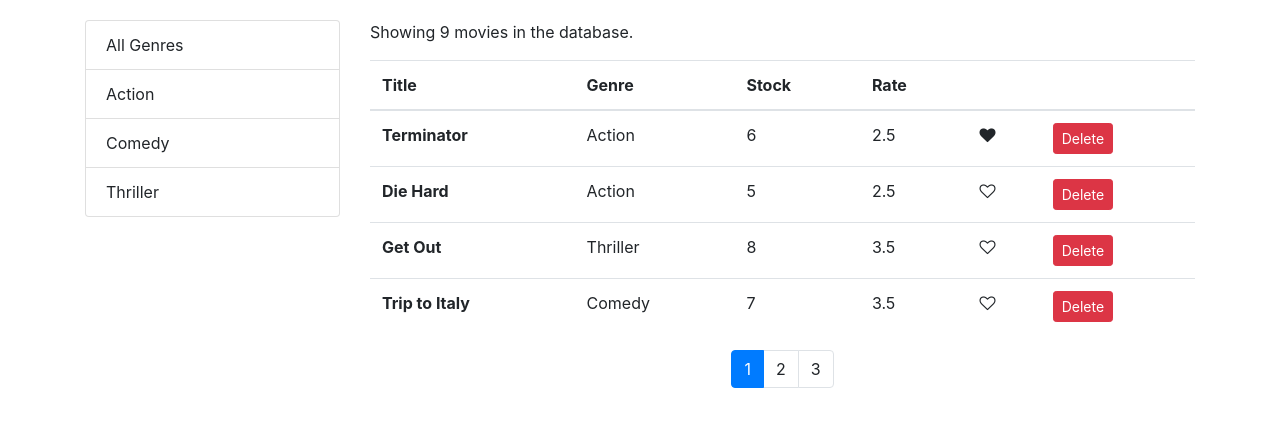
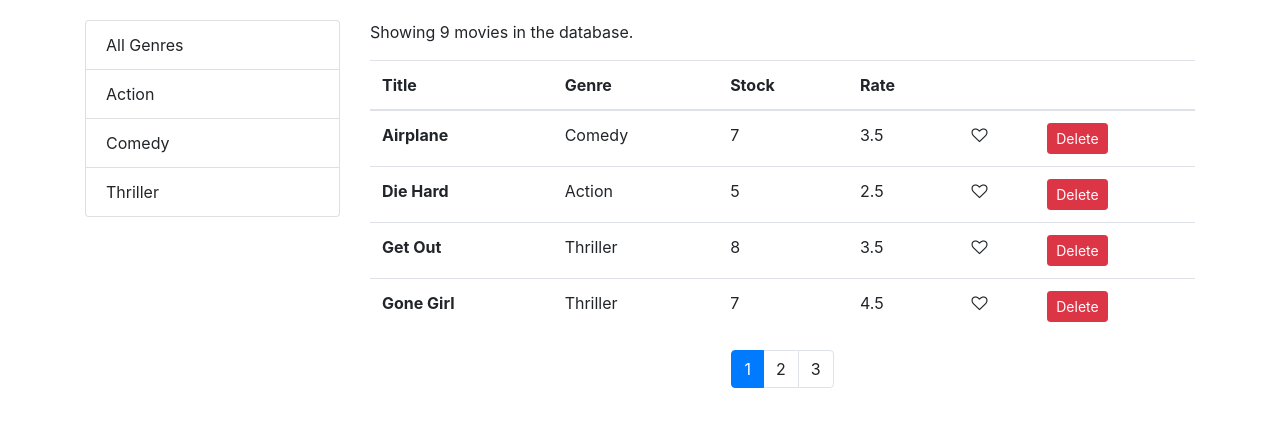
Before and after one commit to Leith-Gharbi/Vidly-app-react, a React (Create React App) app: page / in a window 1280 px wide. Shown: the top 426 px of the page. Built offline with nearby package versions, Linux system fonts and the light colour scheme.

Commit message:
17- Sorting- Implementing Sorting

```diff
--- a/src/components/movies.jsx
+++ b/src/components/movies.jsx
@@ -6,7 +6,7 @@
 import { paginate } from '../utils/paginate';
 import ListGroup from './common/listGroup';
 import { getGenres } from '../services/fakeGenreService';
-import { property } from 'lodash';
+import _ from 'lodash';
 
 class Movies extends Component {
   state = {
@@ -14,9 +14,10 @@
     genres: [],
     currentPage: 1,
     pageSize: 4,
+    sortColumn: { path: 'title', order: 'asc' },
   };
   componentDidMount() {
-    const genres = [{ _id:"", name: "All Genres" }, ...getGenres()];
+    const genres = [{ _id: '', name: 'All Genres' }, ...getGenres()];
     this.setState({ movies: movieServices.getMovies(), genres });
   }
 
@@ -27,17 +28,20 @@
       pageSize,
       currentPage,
       selectedGenre,
+      sortColumn,
       movies: allMovies,
     } = this.state;
 
     if (count === 0) return <p>There are no movies in the database</p>;
-
+    // Filtring With selected Genre
     const filtered =
       selectedGenre && selectedGenre._id
         ? allMovies.filter((m) => m.genre._id === selectedGenre._id)
         : allMovies;
-
-    const movies = paginate(filtered, currentPage, pageSize);
+    // Sorting
+    const sorted = _.orderBy(filtered, [sortColumn.path], [sortColumn.order]);
+    // BINDING MOVIES
+    const movies = paginate(sorted, currentPage, pageSize);
     return (
       <Fragment>
         <div className="container">
@@ -95,8 +99,16 @@
     this.setState({ movies });
   };
 
-  handleSort=(path)=>{
-console.log(path);
+  handleSort = (path) => {
+    const sortColumn = { ...this.state.sortColumn };
+    if (sortColumn.path === path)
+      sortColumn.order = sortColumn.order === 'asc' ? 'desc' : 'asc';
+    else {
+      sortColumn.path = path;
+      sortColumn.order = 'asc';
+    }
+    this.setState({ sortColumn });
+    console.log(path);
   };
 }
 
```
Also changed, not shown: 1 other file (tests, documents, lock files or other folders).
